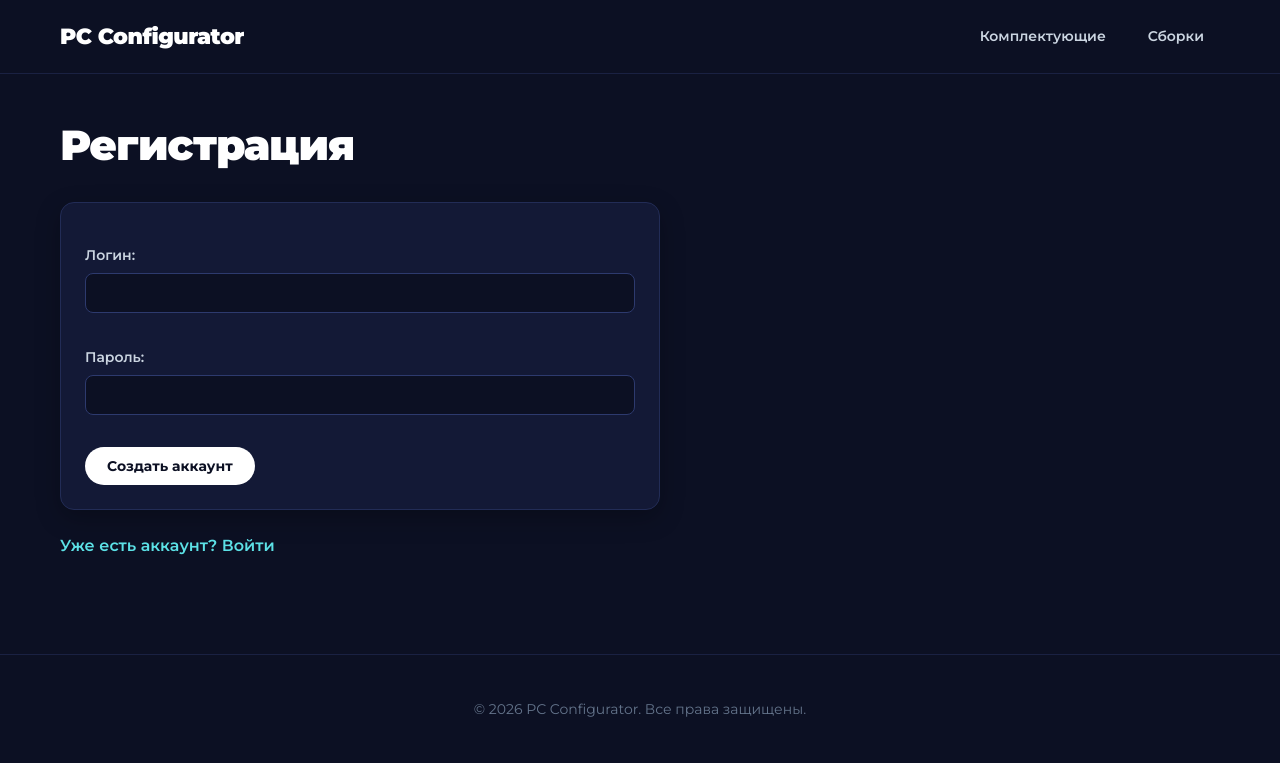
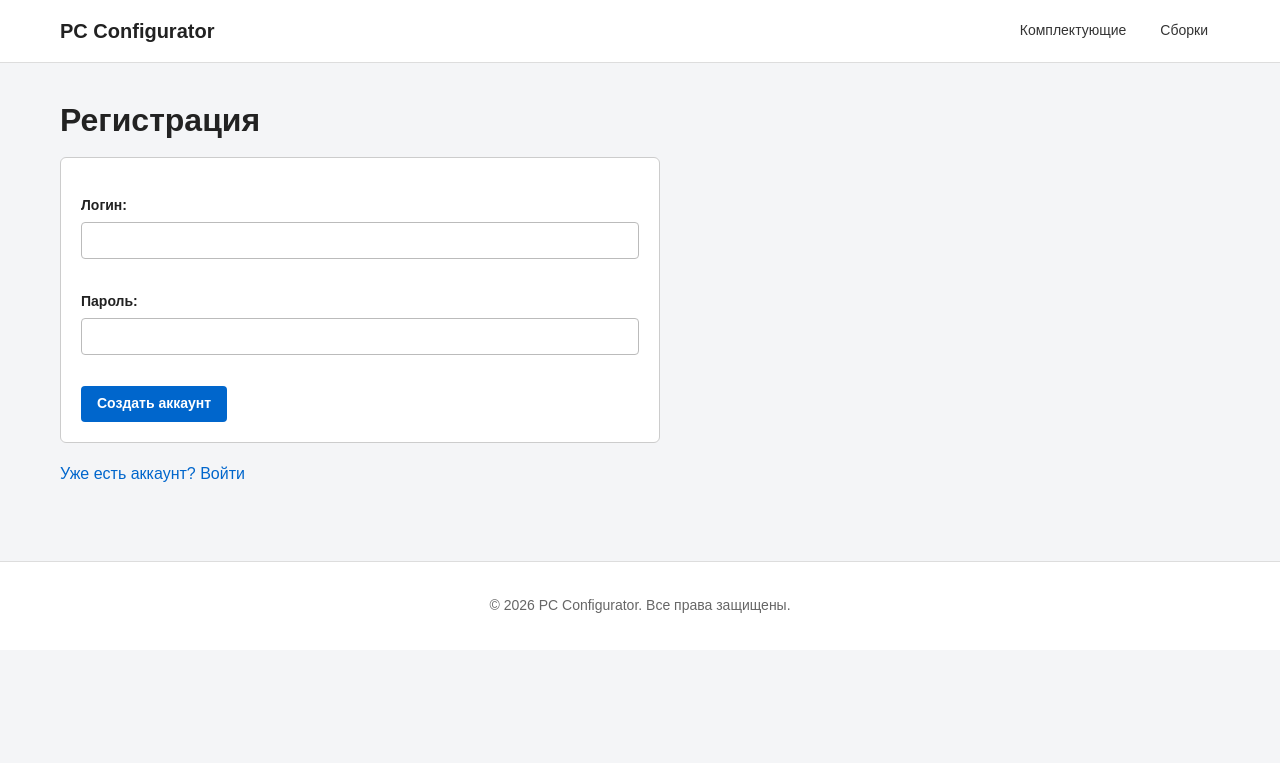
Before and after one commit to anexcizen/configurator-pc, a Java web app: page /register in a window 1280 px wide. Shown: the top 763 px of the page. Run offline with Tomcat 11, a stand-in JSP engine, Linux system fonts and the light colour scheme.

Commit message:
финальная версия дизайна

```diff
--- a/src/main/webapp/template/style.css
+++ b/src/main/webapp/template/style.css
@@ -4,56 +4,42 @@
 
 body {
     margin: 0;
-    font-family: 'Montserrat', 'Segoe UI', sans-serif;
-    background-color: #0c1023;
-    color: #ffffff;
-    line-height: 1.5;
+    font-family: Arial, sans-serif;
+    background-color: #f4f5f7;
+    color: #222222;
+    line-height: 1.4;
 }
 
 a {
-    color: #5ce1e6;
+    color: #0066cc;
     text-decoration: none;
-    font-weight: 600;
-    transition: color 0.2s ease, background-color 0.2s ease;
 }
 
 a:hover {
-    color: #ffffff;
-    text-decoration: none;
+    text-decoration: underline;
 }
 
 .container {
     max-width: 1200px;
     margin: 0 auto;
-    padding: 30px 20px;
+    padding: 20px;
 }
 
-h1 {
-    font-size: 42px;
-    font-weight: 900;
-    letter-spacing: -1px;
-    margin: 10px 0 25px 0;
-    color: #ffffff;
-}
-
-h2 {
-    font-size: 24px;
-    font-weight: 800;
-    letter-spacing: -0.5px;
-    margin: 25px 0 15px 0;
-    color: #ffffff;
+h1, h2 {
+    margin: 15px 0;
 }
 
 hr {
     border: none;
-    border-top: 1px solid #1e264a;
-    margin: 30px 0;
+    border-top: 1px solid #cccccc;
+    margin: 25px 0;
 }
 
+
 header {
-    background: #0c1023;
-    border-bottom: 1px solid #1a2142;
-    padding: 18px 0;
+    background: #ffffff;
+    border-bottom: 1px solid #dddddd;
+    padding: 15px 0;
 }
 
 .nav-container {
@@ -66,11 +52,9 @@ header {
 }
 
 .logo {
-    color: #ffffff;
-    font-size: 22px;
-    font-weight: 900;
-    letter-spacing: -0.5px;
-    text-decoration: none;
+    color: #222222;
+    font-size: 20px;
+    font-weight: bold;
 }
 
 nav {
@@ -80,124 +64,120 @@ nav {
 }
 
 nav a {
-    color: #cbd5e1;
-    font-weight: 600;
+    color: #333333;
     font-size: 14px;
-    padding: 8px 16px;
-    border-radius: 999px;
-    text-decoration: none;
+    padding: 6px 12px;
+    border-radius: 4px;
 }
 
 nav a:hover {
-    background: #ffffff;
-    color: #0c1023;
+    background: #eeeeee;
+    text-decoration: none;
 }
 
 footer {
     text-align: center;
-    padding: 30px 20px;
-    color: #64748b;
+    padding: 20px;
+    color: #666666;
     font-size: 14px;
-    margin-top: 50px;
-    border-top: 1px solid #1a2142;
+    margin-top: 40px;
+    border-top: 1px solid #dddddd;
+    background: #ffffff;
 }
 
 table {
     width: 100%;
     border-collapse: collapse;
-    background: #131936;
-    border: 1px solid #222c56;
-    border-radius: 12px;
+    background: #ffffff;
+    border: 1px solid #cccccc;
+    border-radius: 6px;
     overflow: hidden;
-    box-shadow: 0 8px 24px rgba(0, 0, 0, 0.3);
-    margin-bottom: 25px;
+    margin-bottom: 20px;
 }
 
 th, td {
-    padding: 14px 16px;
+    padding: 12px;
     text-align: left;
-    border-bottom: 1px solid #1e274d;
-    border-right: none;
-    border-left: none;
+    border-bottom: 1px solid #dddddd;
 }
 
 th {
-    background: #192145;
-    font-weight: 700;
+    background: #eeeeee;
     font-size: 13px;
-    text-transform: uppercase;
-    letter-spacing: 0.5px;
-    color: #94a3b8;
+    color: #333333;
 }
 
 tr:hover td {
-    background: #171f42;
+    background: #f9f9f9;
 }
 
 .btn, button[type="submit"] {
     display: inline-block;
-    background: #ffffff;
-    color: #0c1023;
-    font-family: 'Montserrat', sans-serif;
-    font-weight: 700;
-    padding: 10px 22px;
-    border-radius: 999px;
+    background: #0066cc;
+    color: #ffffff;
+    font: inherit;
+    font-size: 14px;
+    font-weight: bold;
+    padding: 8px 16px;
+    border-radius: 4px;
     border: none;
     cursor: pointer;
-    font-size: 14px;
-    transition: transform 0.15s ease, background-color 0.2s ease;
 }
 
 .btn:hover, button[type="submit"]:hover {
-    background: #5ce1e6;
-    color: #0c1023;
+    background: #0052a3;
     text-decoration: none;
 }
 
 button[type="submit"]:disabled {
-    background: #334155;
-    color: #94a3b8;
+    background: #cccccc;
+    color: #666666;
     cursor: not-allowed;
 }
 
 .btn-link {
     background: none !important;
     border: none;
-    color: #5ce1e6 !important;
+    color: #0066cc !important;
     cursor: pointer;
-    padding: 4px 8px !important;
+    padding: 4px 6px !important;
     font-size: 14px;
-    font-weight: 600;
-    text-decoration: none;
-}
-
-.btn-link:hover {
-    color: #ffffff !important;
-    text-decoration: underline;
 }
 
 .text-danger {
-    color: #ff6b81 !important;
+    color: #d9534f !important;
 }
 
-.text-danger:hover {
-    color: #ff4757 !important;
+.icon-btn {
+    background: #eeeeee !important;
+    border: 1px solid #cccccc;
+    cursor: pointer;
+    padding: 5px !important;
+    display: inline-flex;
+    border-radius: 4px;
+    margin-right: 4px;
 }
 
 form {
-    background: #131936;
-    border: 1px solid #222c56;
-    padding: 24px;
-    border-radius: 14px;
-    box-shadow: 0 8px 24px rgba(0, 0, 0, 0.25);
-    margin-bottom: 24px;
+    background: #ffffff;
+    border: 1px solid #cccccc;
+    padding: 20px;
+    border-radius: 6px;
+    margin-bottom: 20px;
     max-width: 600px;
+}
+
+td .form-delete {
+    display: inline;
+    background: none;
+    border: none;
+    padding: 0;
+    margin: 0;
 }
 
 label {
     font-size: 14px;
-    font-weight: 600;
-    color: #cbd5e1;
+    font-weight: bold;
 }
 
 input[type="text"],
@@ -206,119 +186,81 @@ input[type="number"],
 select,
 textarea {
     width: 100%;
-    padding: 10px 14px;
-    margin-top: 6px;
-    margin-bottom: 16px;
-    background: #0c1023;
-    color: #ffffff;
-    font-family: 'Montserrat', sans-serif;
+    padding: 8px 10px;
+    margin: 5px 0 15px 0;
+    font: inherit;
     font-size: 14px;
-    border: 1px solid #2d3a6e;
-    border-radius: 8px;
-    outline: none;
-    transition: border-color 0.2s;
-}
-
-input:focus, select:focus, textarea:focus {
-    border-color: #5ce1e6;
+    border: 1px solid #bbbbbb;
+    border-radius: 4px;
 }
 
 .alert {
-    padding: 14px 18px;
-    border-radius: 10px;
-    margin-bottom: 24px;
-    font-weight: 600;
+    padding: 12px 15px;
+    border-radius: 4px;
+    margin-bottom: 20px;
 }
 
 .alert-danger {
-    background: rgba(255, 71, 87, 0.15);
-    color: #ff6b81;
-    border: 1px solid #ff4757;
+    background: #f8d7da;
+    color: #721c24;
+    border: 1px solid #f5c6cb;
+}
+
+.comment {
+    background: #ffffff;
+    border: 1px solid #cccccc;
+    padding: 10px 14px;
+    border-radius: 6px;
+    margin-bottom: 10px;
+    max-width: 600px;
+}
+
+.comment p {
+    margin: 0;
 }
 
 .build-layout {
     display: grid;
-    grid-template-columns: repeat(auto-fill, minmax(300px, 1fr));
-    gap: 20px;
-    margin-bottom: 30px;
+    grid-template-columns: repeat(auto-fill, minmax(280px, 1fr));
+    gap: 16px;
+    margin-bottom: 25px;
 }
 
 .category-block {
-    background: #131936;
-    padding: 18px;
-    border-radius: 14px;
-    border: 1px solid #222c56;
-    border-top: 4px solid #5ce1e6;
-    box-shadow: 0 6px 20px rgba(0, 0, 0, 0.25);
+    background: #ffffff;
+    padding: 15px;
+    border-radius: 6px;
+    border: 1px solid #cccccc;
+    border-top: 3px solid #0066cc;
     display: flex;
     flex-direction: column;
 }
 
 .category-block h3 {
-    margin-top: 0;
-    font-size: 14px;
-    font-weight: 800;
-    color: #94a3b8;
-    text-transform: uppercase;
-    letter-spacing: 0.8px;
-    border-bottom: 1px solid #1e274d;
-    padding-bottom: 10px;
-    margin-bottom: 12px;
-}
-
-.category-block p {
-    margin: 0;
+    margin: 0 0 10px 0;
     font-size: 15px;
-    color: #ffffff;
-}
-
-.category-block p b {
-    color: #4ade80;
+    border-bottom: 1px solid #eeeeee;
+    padding-bottom: 8px;
 }
 
 .category-block .empty {
-    color: #64748b;
+    color: #777777;
     font-style: italic;
     font-size: 14px;
+    margin: 0;
 }
 
-.icon-btn {
-    background: rgba(255, 255, 255, 0.08) !important;
-    border: none;
-    cursor: pointer;
-    padding: 6px !important;
-    display: inline-flex;
-    align-items: center;
-    justify-content: center;
-    border-radius: 8px;
-    margin-right: 6px;
-    transition: background 0.2s;
-}
-
-.icon-btn:hover {
-    background: rgba(92, 225, 230, 0.25) !important;
-}
-
-.icon-btn img {
-    display: block;
-    filter: invert(1);
-}
-
-td .form-delete {
-    display: inline;
-    background: none;
-    border: none;
-    padding: 0;
-    margin: 0;
-    box-shadow: none;
+.category-items {
+    flex-grow: 1;
+    margin-bottom: 10px;
 }
 
 .build-item {
     display: flex;
     align-items: center;
-    gap: 12px;
-    padding: 10px 0;
-    border-bottom: 1px solid #1e274d;
+    gap: 10px;
+    padding: 8px 0;
+    border-bottom: 1px solid #eeeeee;
 }
 
 .build-item:last-child {
```
Also changed, not shown: other parts of src/main/webapp/template/style.css (+49 -109 lines).
